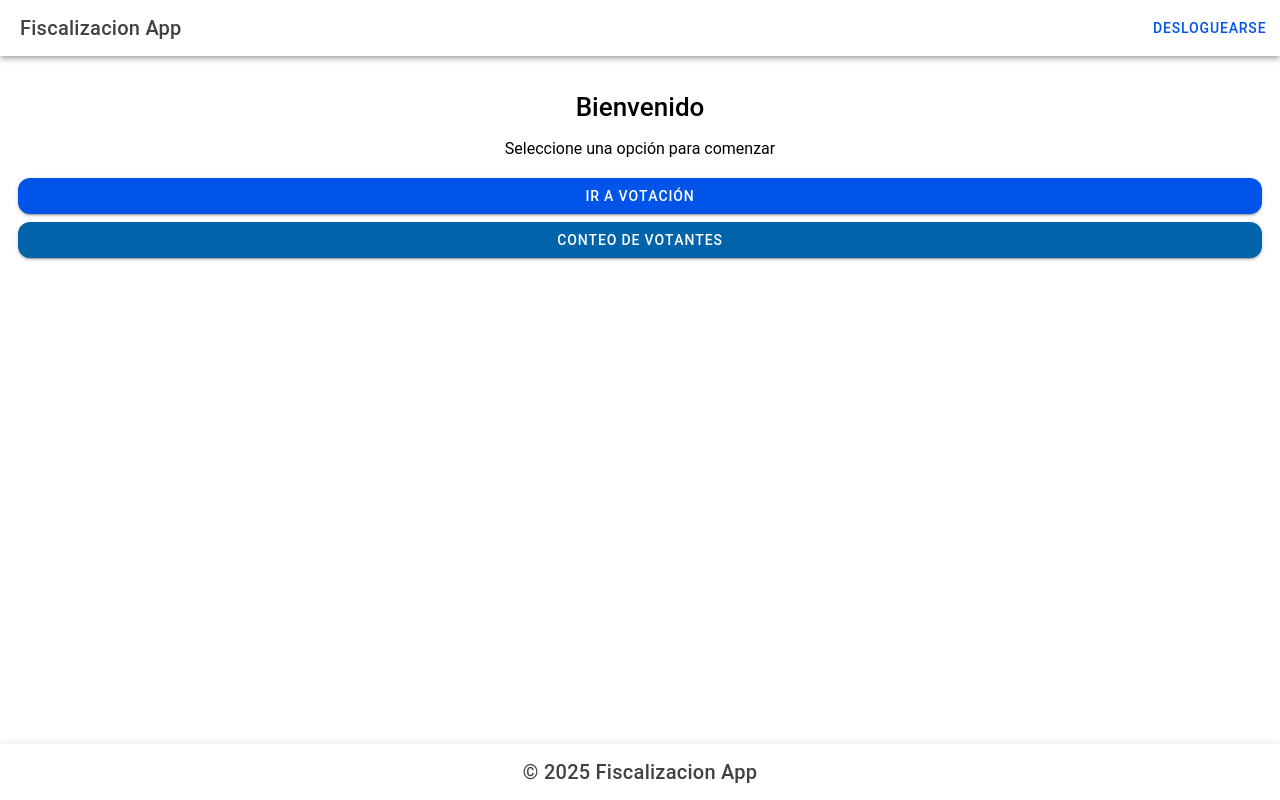
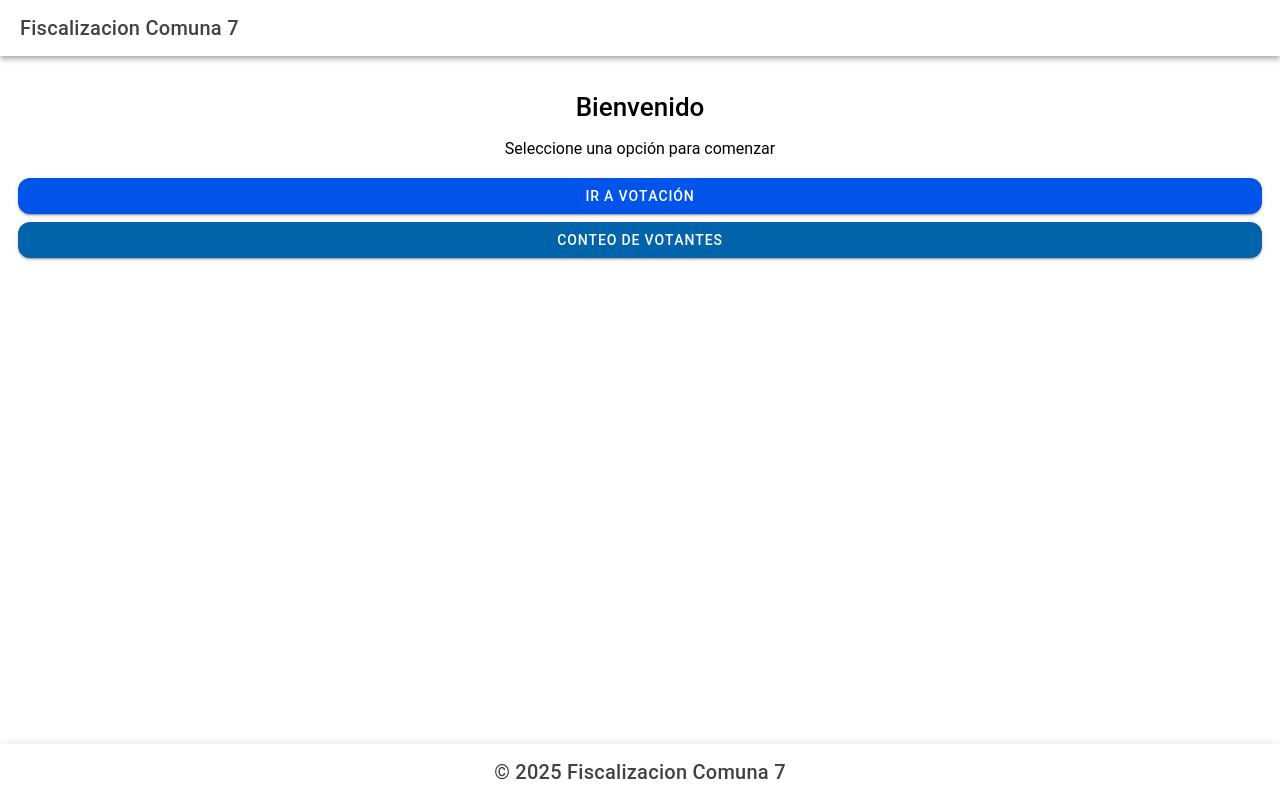
Before and after one commit to cesjavi/fiscalizacionApp, a React (Vite) app: page /home in a window 1280 px wide. Built offline with nearby package versions, Linux system fonts and the light colour scheme; no server answers.

Commit message:
Auto logout when revisiting login

```diff
--- a/src/components/FooterBar.tsx
+++ b/src/components/FooterBar.tsx
@@ -5,7 +5,7 @@ const FooterBar: React.FC = () => {
   const year = new Date().getFullYear();
   return (
     <IonToolbar className="bg-primary-500 text-white">
-      <IonTitle className="text-center text-sm">&copy; {year} Fiscalizacion App</IonTitle>
+      <IonTitle className="text-center text-sm">&copy; {year} Fiscalizacion Comuna 7</IonTitle>
     </IonToolbar>
   );
 };
--- a/src/components/Layout.tsx
+++ b/src/components/Layout.tsx
@@ -1,4 +1,4 @@
-import React from 'react';
+import React, { useCallback, useEffect, useRef } from 'react';
 import {
   IonPage,
   IonHeader,
@@ -10,7 +10,7 @@ import {
   IonIcon
 } from '@ionic/react';
 import { chevronBackOutline } from 'ionicons/icons';
-import { useHistory } from 'react-router-dom';
+import { useHistory, useLocation } from 'react-router-dom';
 import { useAuth } from '../AuthContext';
 import { getMemberNameParts, useFiscalData } from '../FiscalDataContext';
 import type { FiscalData } from '../FiscalDataContext';
@@ -30,8 +30,10 @@ const joinMemberName = (apellidos?: string, nombres?: string) => {
   return apellidos || nombres || '';
 };
 
+const APP_TITLE = 'Fiscalizacion Comuna 7';
+
 export function formatTitle(fd?: FiscalData | null) {
-  const baseTitle = 'Fiscalizacion App';
+  const baseTitle = APP_TITLE;
   if (!fd) return baseTitle;
 
   const normalizedApellidos =
@@ -60,26 +62,46 @@ export function formatTitle(fd?: FiscalData | null) {
   return baseTitle;
 }
 const Layout: React.FC<LayoutProps> = ({ children, footer, backHref }) => {
-  const { logout } = useAuth();
+  const { logout, isAuthenticated } = useAuth();
   const history = useHistory();
+  const location = useLocation();
   const { fiscalData, setFiscalData } = useFiscalData();
-  //const title = formatTitle(fiscalData);
 
   const HIDE_NAME_ROUTES = ['/login', '/fiscalizacion-lookup'];
   const isHideName = HIDE_NAME_ROUTES.some((r) =>
     location.pathname === r || location.pathname.startsWith(`${r}/`)
   );
 
-  const title = isHideName ? 'Fiscalizacion App' : formatTitle(fiscalData);  // ⬅️
+  const HIDE_LOGOUT_ROUTES = ['/login'];
+  const shouldHideLogout = HIDE_LOGOUT_ROUTES.some((r) => location.pathname === r);
 
-  const handleLogout = async () => {
+  const title = isHideName ? APP_TITLE : formatTitle(fiscalData);
+  const showLogout = isAuthenticated && !shouldHideLogout;
+
+  const handleLogout = useCallback(async () => {
     setFiscalData?.(null);
-    try { localStorage.removeItem('fiscalData'); } catch {
+    try {
+      localStorage.removeItem('fiscalData');
+    } catch {
       // Ignore errors removing fiscalData from localStorage
     }
     await logout();
     history.replace('/login');
-  };
+  }, [history, logout, setFiscalData]);
+
+  const hasLoggedOutRef = useRef(false);
+
+  useEffect(() => {
+    if (shouldHideLogout && isAuthenticated && !hasLoggedOutRef.current) {
+      hasLoggedOutRef.current = true;
+      void handleLogout();
+      return;
+    }
+
+    if (!shouldHideLogout) {
+      hasLoggedOutRef.current = false;
+    }
+  }, [handleLogout, isAuthenticated, shouldHideLogout]);
 
   return (
     <IonPage className="flex flex-col min-h-screen">
@@ -98,9 +120,11 @@ const Layout: React.FC<LayoutProps> = ({ children, footer, backHref }) => {
             </IonButtons>
           )}
           <IonTitle className="font-bold text-lg">{title}</IonTitle>
-          <IonButtons slot="end">
-            <IonButton color="primary" onClick={handleLogout}>Desloguearse</IonButton>
-          </IonButtons>
+          {showLogout && (
+            <IonButtons slot="end">
+              <IonButton color="primary" onClick={handleLogout}>Desloguearse</IonButton>
+            </IonButtons>
+          )}
         </IonToolbar>
       </IonHeader>
       {children}
```
Also changed, not shown: 1 other file (tests, documents, lock files or other folders).
